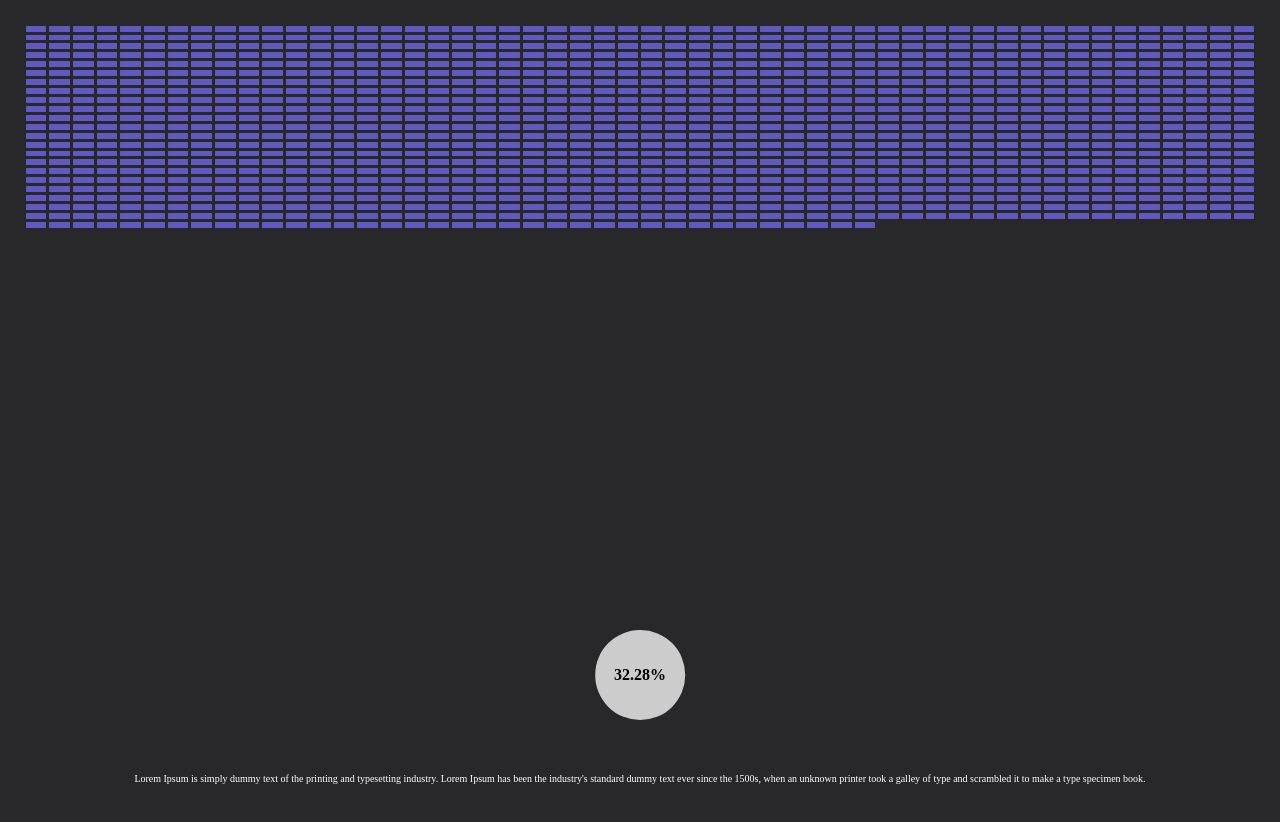
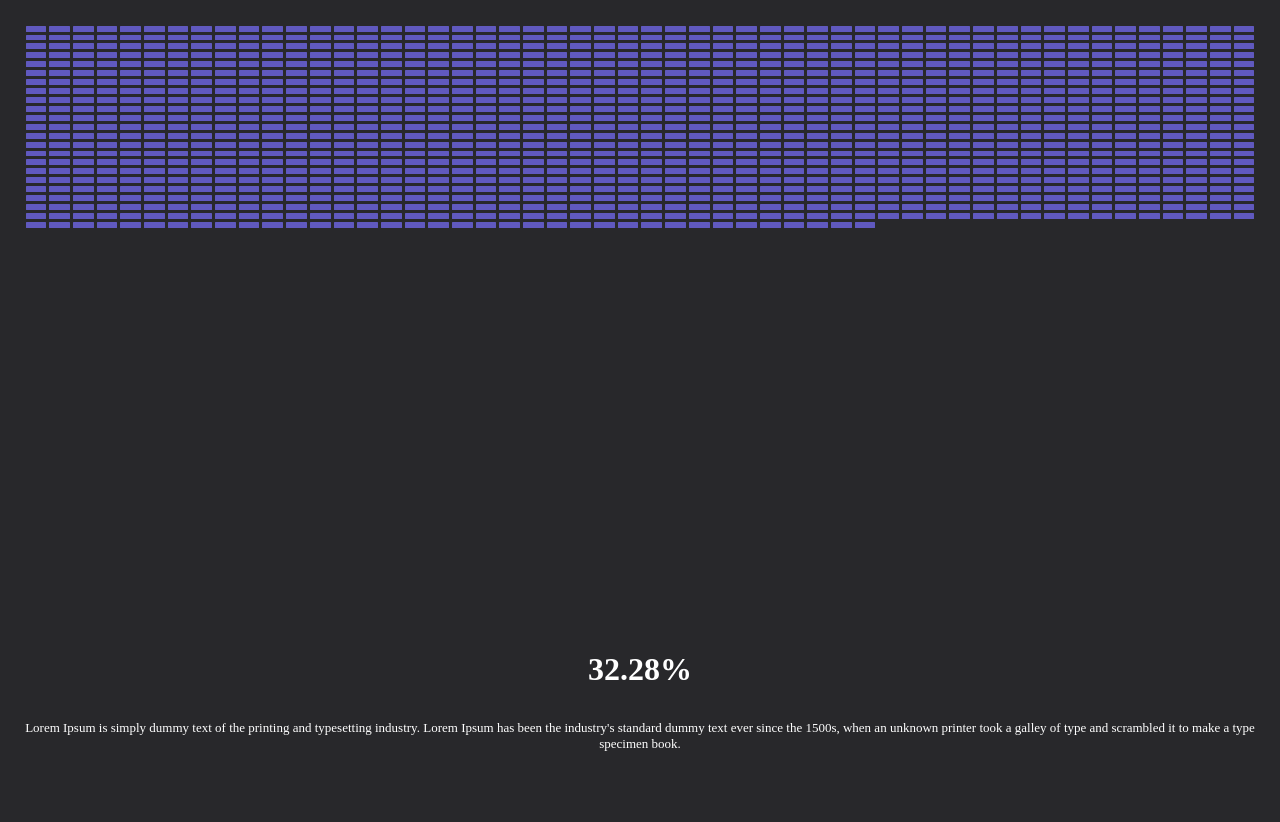
Before and after one commit to AhanShankar/weekcalendar, a plain HTML site: page index.html in a window 1280 px wide. Drawn offline with Linux system fonts and the light colour scheme; no server answers.

Commit message:
css changes

```diff
--- a/style.css
+++ b/style.css
@@ -14,44 +14,23 @@ body,html {
     grid-gap: 3px;
     padding:2%;
 }
-/* #percent{
-    position: absolute;
-    bottom: 5rem;
-    left: 0;
-    right: 0;
-    margin-left: auto;
-    margin-right: auto;
-    width: 40%;
-    color: white;
-    border: 1px solid red;
-
-    padding: 10rem;
-} */
 #percent {
     position: absolute;
-    bottom: 5rem;
+    bottom: 7rem;
     left: 50%;
     transform: translateX(-50%);
-    width: 2vmax;
-    height: 2vmax;
-    padding: 2rem   ;
-    border-radius: 50%;
-    background-color: #ccc;
-    display: flex;
-    justify-content: center;
-    align-items: center;
-    text-align: center;
     font-weight:900;
-    font-size: 1rem;
+    font-size: 2rem;
+    color: white;
   }
 #quote{
     position: absolute;
-    bottom: 1rem;
+    bottom: 3rem;
     color: white;
     left: 50%;
     transform: translateX(-50%);
     width: 100%;
-    font-size: x-small;
+    font-size: small;
     display: flex;
     justify-content: center;
     align-items: center;
```
